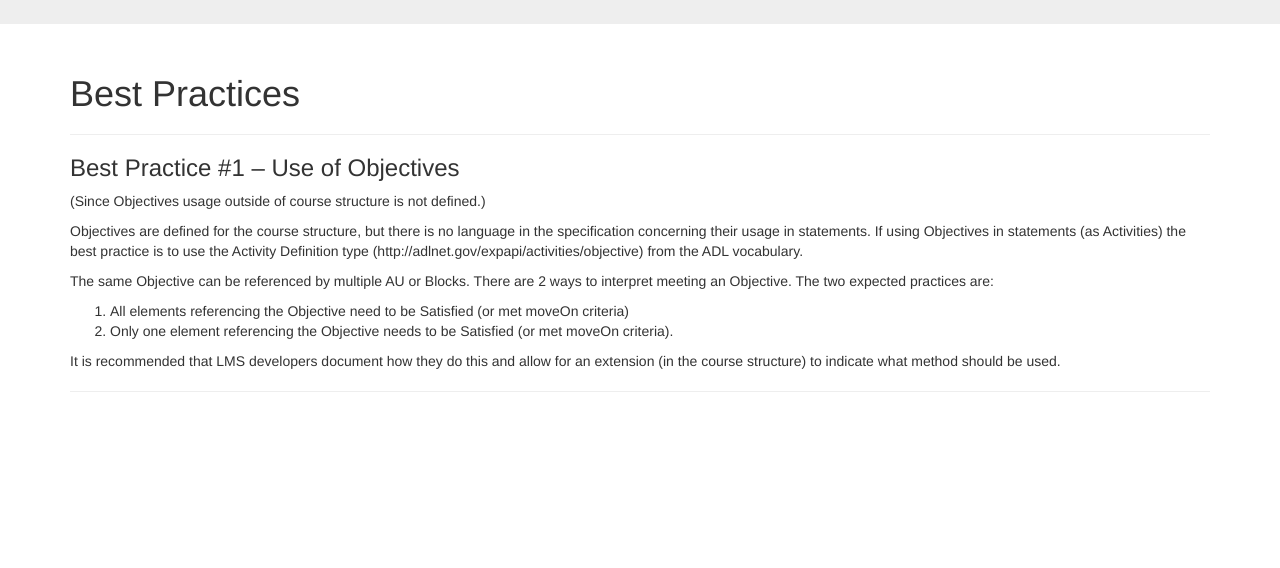
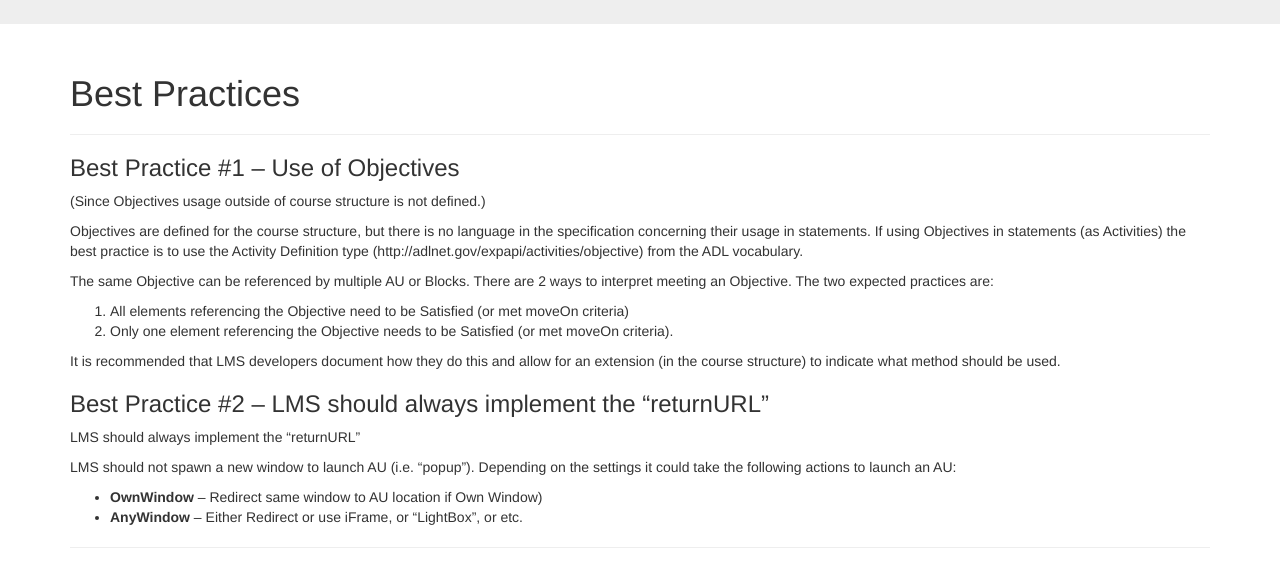
Before and after one commit to AICC/CMI-5_Spec_Current, a Jekyll site: the page built from best_practices/index.md, in a window 1280 px wide and 990 px high, cut to the strip 422-990 px from the top of the window. Built offline with Jekyll 4.4.1, drawn with Linux system fonts in a browser that asks for light colours.

Commit message:
Best Practice #2 – LMS should always implement the "returnURL"
Approved Per Oct 28th Meeting

```diff
--- a/best_practices/index.md
+++ b/best_practices/index.md
@@ -18,4 +18,11 @@ The same Objective can be referenced by multiple AU or Blocks. There are 2 ways
 
 It is recommended that LMS developers document how they do this and allow for an extension (in the course structure) to indicate what method should be used.
 
+### Best Practice #2 – LMS should always implement the "returnURL"
+LMS should always implement the "returnURL"
+
+LMS should not spawn a new window to launch AU (i.e. “popup”). Depending on the settings it could take the following actions to launch an AU:
+* **OwnWindow** – Redirect same window to AU location if Own Window)
+* **AnyWindow** – Either Redirect or use iFrame, or “LightBox”, or etc.
+
 ------
```
